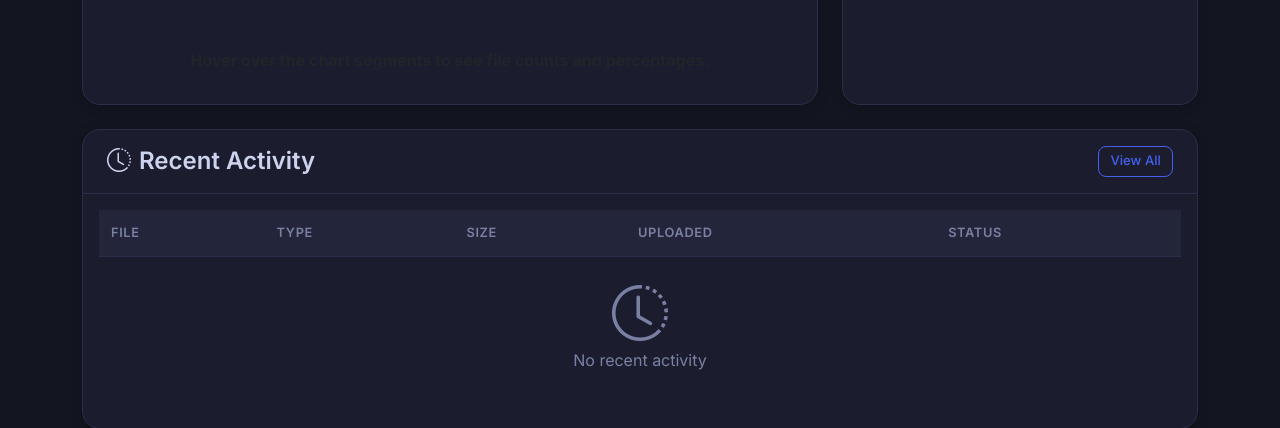
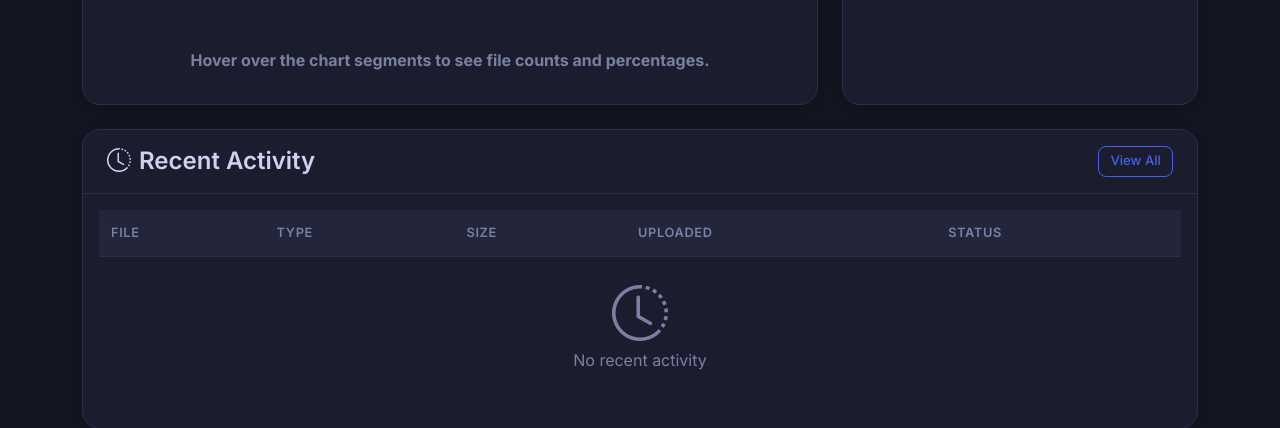
Before and after one commit to KeneanDita/Memory-Vault, a Flask app: page /stats in a window 1280 px wide. Shown: the part 838-1266 px from the top of the page. Run offline with Flask 3, Linux system fonts and the light colour scheme; data that the repository does not hold is empty; parts of the project's set-up code (start-up, migrations or seed data) failed here and were passed over; some libraries are stand-ins or nearby versions.

Commit message:
Update stats.html to improve chart styling and theme detection. Changed text color for better visibility, adjusted chart border color and width based on theme, and refined tooltip formatting for clarity.

```diff
--- a/app/templates/stats.html
+++ b/app/templates/stats.html
@@ -169,7 +169,7 @@ extra_css %}
 
             <div class="col-md-4"></div>
           </div>
-          <p class="text-center fw-bold mt-4 text-dark">
+          <p class="text-center fw-bold mt-4 text-muted">
             Hover over the chart segments to see file counts and percentages.
           </p>
         </div>
@@ -335,6 +335,11 @@ extra_css %}
 {% endblock %} {% block scripts %}
 <script>
   document.addEventListener('DOMContentLoaded', function() {
+      // Detect current theme for chart colors
+      const isDark = document.documentElement.getAttribute('data-bs-theme') === 'dark';
+      const legendColor  = isDark ? '#7a80a4' : '#5a5f82';
+      const borderColor  = isDark ? '#1b1d2e'  : '#ffffff';
+
       // Storage Distribution Chart
       const ctx = document.getElementById('storageChart').getContext('2d');
       const storageChart = new Chart(ctx, {
@@ -349,15 +354,11 @@ extra_css %}
                   ],
                   backgroundColor: [
                       '#4361ee',
-                      '#7209b7',
+                      '#a855f7',
                       '#f72585'
                   ],
-                  borderColor: [
-                      'rgba(255, 255, 255, 0.8)',
-                      'rgba(255, 255, 255, 0.8)',
-                      'rgba(255, 255, 255, 0.8)'
-                  ],
-                  borderWidth: 2,
+                  borderColor: borderColor,
+                  borderWidth: 3,
                   hoverOffset: 15
               }]
           },
@@ -368,20 +369,18 @@ extra_css %}
                   legend: {
                       position: 'right',
                       labels: {
-                          color: '#6c757d',
+                          color: legendColor,
                           padding: 20,
-                          font: {
-                              size: 12
-                          }
+                          font: { size: 12 },
+                          usePointStyle: true,
+                          pointStyle: 'circle'
                       }
                   },
                   tooltip: {
                       callbacks: {
                           label: function(context) {
                               let label = context.label || '';
-                              if (label) {
-                                  label += ': ';
-                              }
+                              if (label) label += ': ';
                               const total = context.dataset.data.reduce((a, b) => a + b, 0);
                               const percentage = Math.round((context.parsed * 100) / total);
                               label += context.parsed + ' files (' + percentage + '%)';
@@ -390,7 +389,7 @@ extra_css %}
                       }
                   }
               },
-              cutout: '65%'
+              cutout: '68%'
           }
       });
 
```
